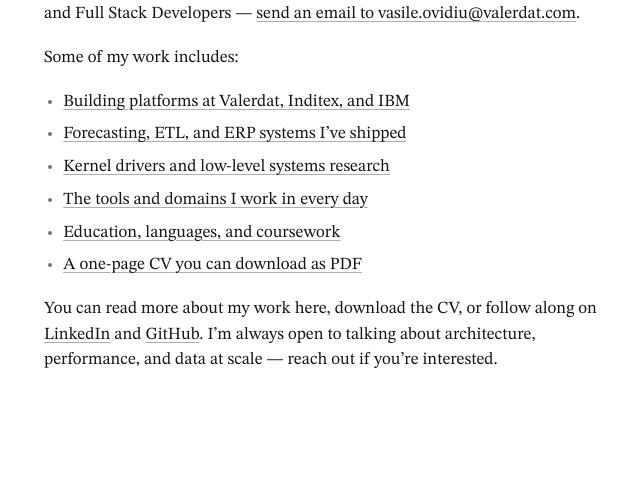
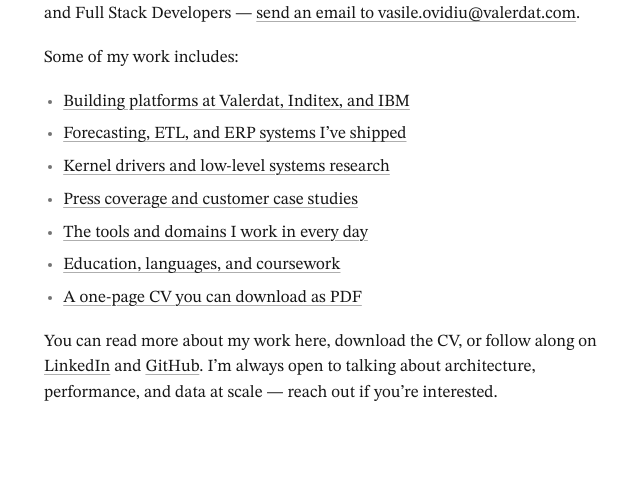
Before and after one commit to zabbix-byte/cv, a Django app: page / in a window 1280 px wide. Shown: the part 328-829 px from the top of the page, without its empty margins (308-948 px from the left). Before the commit the page ends 696 px from the top, so only its background shows below. Run offline with Django 5.2, Linux system fonts and the light colour scheme.

Commit message:
feat: Add press section and update navigation for improved content access
- Introduced a new 'Press' page to showcase media coverage and customer case studies.
- Updated URL routing to include the new press view.
- Enhanced the homepage with a link to the press section for better visibility.
- Modified the base template to include the press link in the navigation for improved user experience.
- Updated sitemap.xml to reflect the new press URL for better SEO.

```diff
--- a/cv/urls.py
+++ b/cv/urls.py
@@ -6,6 +6,7 @@ from .views import (
     research,
     skills,
     education,
+    press,
     github_data_api,
     download_cv_pdf,
     robots_txt,
@@ -19,6 +20,7 @@ urlpatterns = [
     path("research/", research, name="research"),
     path("skills/", skills, name="skills"),
     path("education/", education, name="education"),
+    path("press/", press, name="press"),
     path("api/github-data/", github_data_api, name="github_data_api"),
     path("download-cv/", download_cv_pdf, name="download_cv_pdf"),
     path("robots.txt", robots_txt, name="robots_txt"),
--- a/cv/views.py
+++ b/cv/views.py
@@ -49,6 +49,10 @@ def education(request):
     return render(request, "pages/education.html")
 
 
+def press(request):
+    return render(request, "pages/press.html")
+
+
 def github_data_api(request):
     """API endpoint to fetch fresh GitHub data (for AJAX updates)"""
     if request.method == "GET":
--- a/static/sitemap.xml
+++ b/static/sitemap.xml
@@ -25,6 +25,12 @@
     <priority>0.7</priority>
   </url>
   <url>
+    <loc>https://ztrunk.space/press/</loc>
+    <lastmod>2026-07-19</lastmod>
+    <changefreq>yearly</changefreq>
+    <priority>0.6</priority>
+  </url>
+  <url>
     <loc>https://ztrunk.space/skills/</loc>
     <lastmod>2026-07-18</lastmod>
     <changefreq>yearly</changefreq>
--- a/templates/base.html
+++ b/templates/base.html
@@ -48,7 +48,8 @@
         { "@type": "SiteNavigationElement", "position": 1, "name": "Experience", "url": "https://ztrunk.space/experience/" },
         { "@type": "SiteNavigationElement", "position": 2, "name": "Projects", "url": "https://ztrunk.space/projects/" },
         { "@type": "SiteNavigationElement", "position": 3, "name": "Research", "url": "https://ztrunk.space/research/" },
-        { "@type": "SiteNavigationElement", "position": 4, "name": "CV", "url": "https://ztrunk.space/download-cv/" }
+        { "@type": "SiteNavigationElement", "position": 4, "name": "Press", "url": "https://ztrunk.space/press/" },
+        { "@type": "SiteNavigationElement", "position": 5, "name": "CV", "url": "https://ztrunk.space/download-cv/" }
       ]
     }
     </script>
@@ -58,12 +59,11 @@
     <meta name="view-transition" content="same-origin">
 
     {% load static %}
-    <link rel="icon" type="image/svg+xml" href="{% static 'img/favicon.svg' %}">
-    <link rel="icon" type="image/png" sizes="48x48" href="{% static 'img/favicon-48.png' %}">
-    <link rel="icon" type="image/png" sizes="32x32" href="{% static 'img/favicon-32.png' %}">
-    <link rel="icon" type="image/png" sizes="16x16" href="{% static 'img/favicon-16.png' %}">
-    <link rel="shortcut icon" href="{% static 'img/favicon.ico' %}">
-    <link rel="apple-touch-icon" sizes="180x180" href="{% static 'img/favicon-180.png' %}">
+    <link rel="icon" type="image/png" sizes="32x32" href="{% static 'img/favicon-32.png' %}?v=6">
+    <link rel="icon" type="image/png" sizes="16x16" href="{% static 'img/favicon-16.png' %}?v=6">
+    <link rel="icon" type="image/png" sizes="48x48" href="{% static 'img/favicon-48.png' %}?v=6">
+    <link rel="icon" href="{% static 'img/favicon-32.png' %}?v=6" sizes="any">
+    <link rel="apple-touch-icon" sizes="180x180" href="{% static 'img/favicon-180.png' %}?v=6">
 
     <link rel="stylesheet" href="{% static 'css/style.css' %}">
     {% block head %}{% endblock %}
--- a/templates/pages/home.html
+++ b/templates/pages/home.html
@@ -21,6 +21,7 @@
     <li><a href="{% url 'experience' %}">Building platforms at Valerdat, Inditex, and IBM</a></li>
     <li><a href="{% url 'projects' %}">Forecasting, ETL, and ERP systems I’ve shipped</a></li>
     <li><a href="{% url 'research' %}">Kernel drivers and low-level systems research</a></li>
+    <li><a href="{% url 'press' %}">Press coverage and customer case studies</a></li>
     <li><a href="{% url 'skills' %}">The tools and domains I work in every day</a></li>
     <li><a href="{% url 'education' %}">Education, languages, and coursework</a></li>
     <li><a href="{% url 'download_cv_pdf' %}">A one-page CV you can download as PDF</a></li>
```
Also changed, not shown: templates/pages/press.html (added, +24 -0 lines), static/img/favicon-16.png, static/img/favicon-180.png, static/img/favicon-32.png, static/img/favicon-48.png, static/img/favicon-512.png, static/img/favicon.ico.
